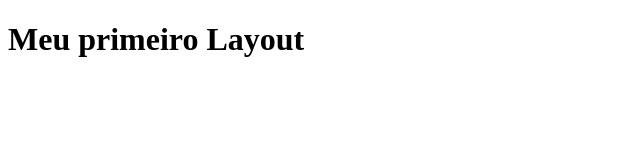
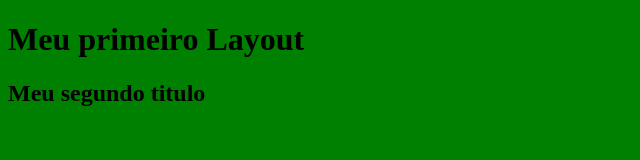
Before and after one commit to sergiosar1102/projGrid, a plain HTML site: page index.html in a window 1280 px wide. Shown: the whole page, without its empty margins (0-640 px from the left). Drawn offline with Linux system fonts and the light colour scheme.

Commit message:
Link pages html e css

```diff
--- a/index.html
+++ b/index.html
@@ -5,10 +5,12 @@
     <meta name="viewport" content="width=
     , initial-scale=1.0">
     <title>Primero Grid Layout</title>
+    <link rel="stylesheet" href="style.css">
 </head>
 <body>
 
     <h1>Meu primeiro Layout</h1>
+    <h2>Meu segundo titulo</h2>
 
 </body>
 </html>
```
